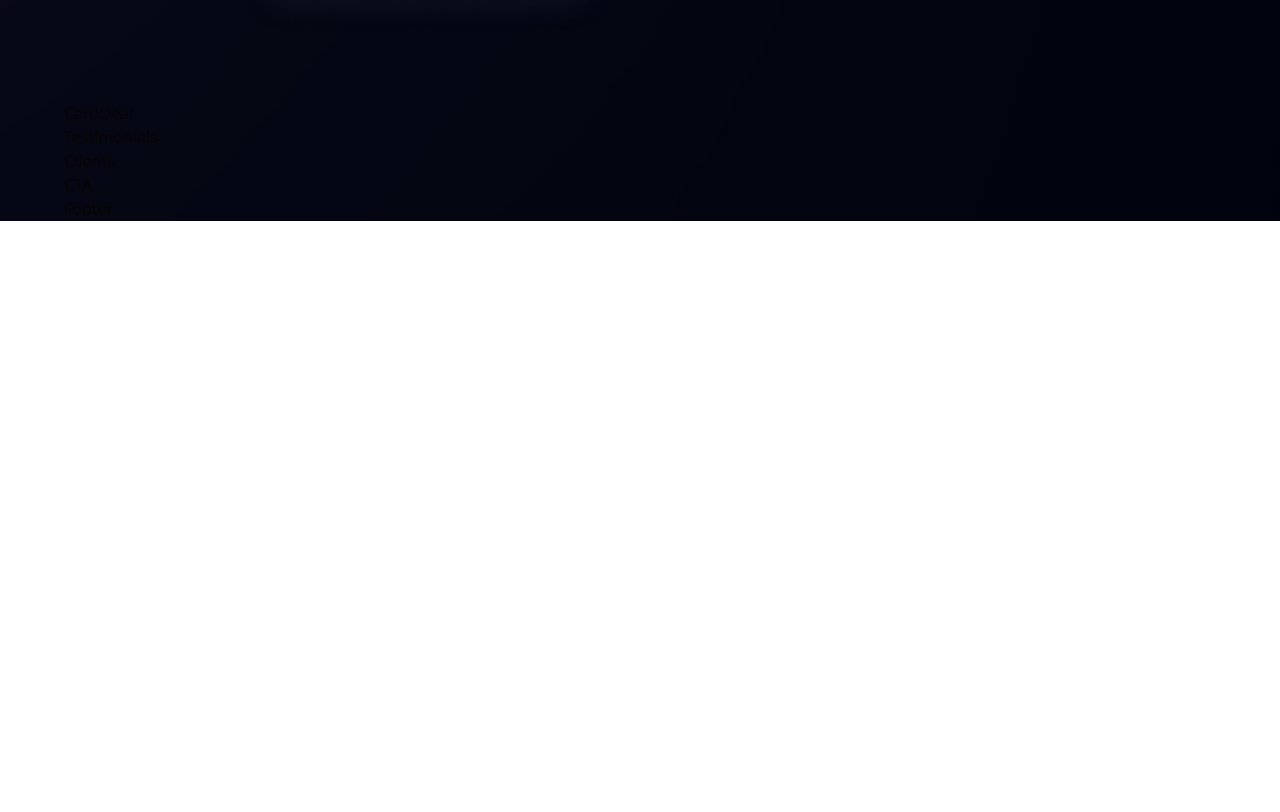
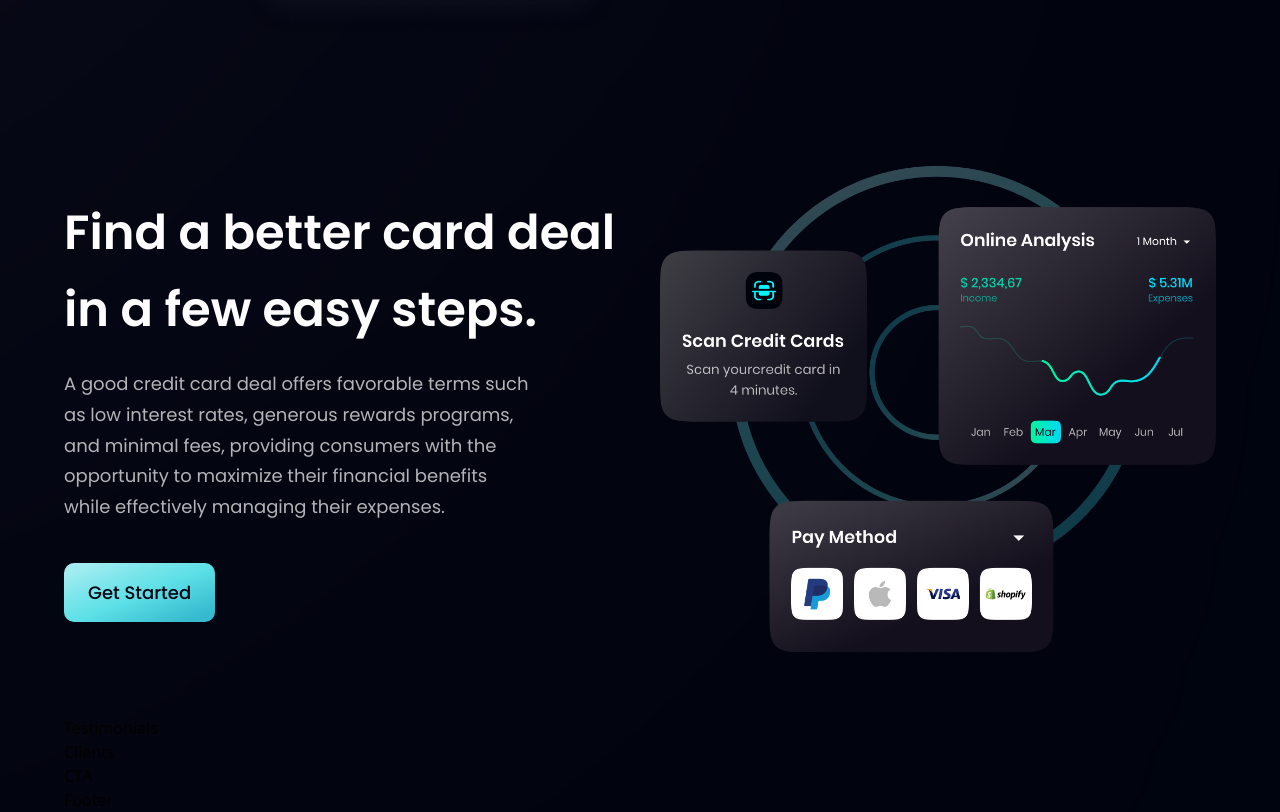
Before and after one commit to avishaar/Bank-Modern-App, a React (Vite) app in the folder Bank-Modern-App/: page / in a window 1280 px wide. Shown: the part 2088-2900 px from the top of the page. Before the commit the page ends 2309 px from the top, so only its background shows below. Built offline with nearby package versions, Linux system fonts and the light colour scheme.

Commit message:
card deal section

```diff
--- a/Bank-Modern-App/src/components/Button.jsx
+++ b/Bank-Modern-App/src/components/Button.jsx
@@ -1,6 +1,6 @@
 const Button = ({ styles }) => {
   return (
-    <button type='button' className={`py-4 px-6 bg-blue-gradient font-poppins font-medium text-[18px] text-primary outline-none ${styles}`}>
+    <button type='button' className={`py-4 px-6 bg-blue-gradient font-poppins font-medium text-[18px] text-primary outline-none ${styles} rounded-[10px]`}>
       Get Started
     </button>
   )
--- a/Bank-Modern-App/src/components/CardDeal.jsx
+++ b/Bank-Modern-App/src/components/CardDeal.jsx
@@ -1,9 +1,22 @@
-import React from 'react'
+import {card} from '../assets';
+import styles, {layout} from '../constants/style'
+import Button from './Button';
 
-const CardDeal = () => {
-  return (
-    <div>CardDeal</div>
-  )
-}
+const CardDeal = () => (
+  <section className={layout.section}>
+    <div className={layout.sectionInfo}>
+      <h2 className={styles.heading2}>Find a better card deal <br className='sm:block hidden' /> in a few easy steps.</h2>
+      <p className={`${styles.paragraph} max-w-[470px] mt-5`}>A good credit card deal offers favorable terms such as low interest rates, generous rewards programs, and minimal fees, providing consumers with the opportunity to maximize their financial benefits while effectively managing their expenses.</p>
+
+      <Button styles='mt-10' />
+
+    </div>
+
+    <div className={layout.sectionImg}>
+      <img src={card} alt='card' className='w-[100%] h-[100%]' />
+    </div>
+
+  </section>
+)
 
 export default CardDeal;
```
